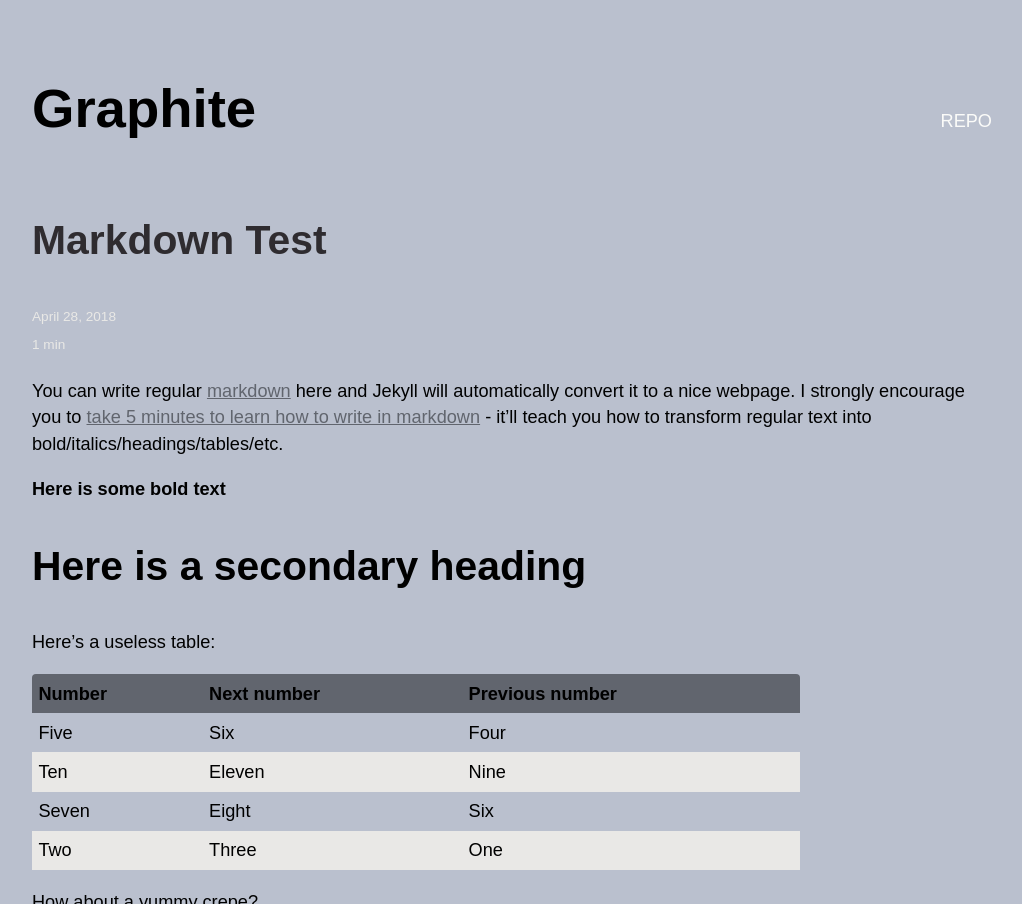
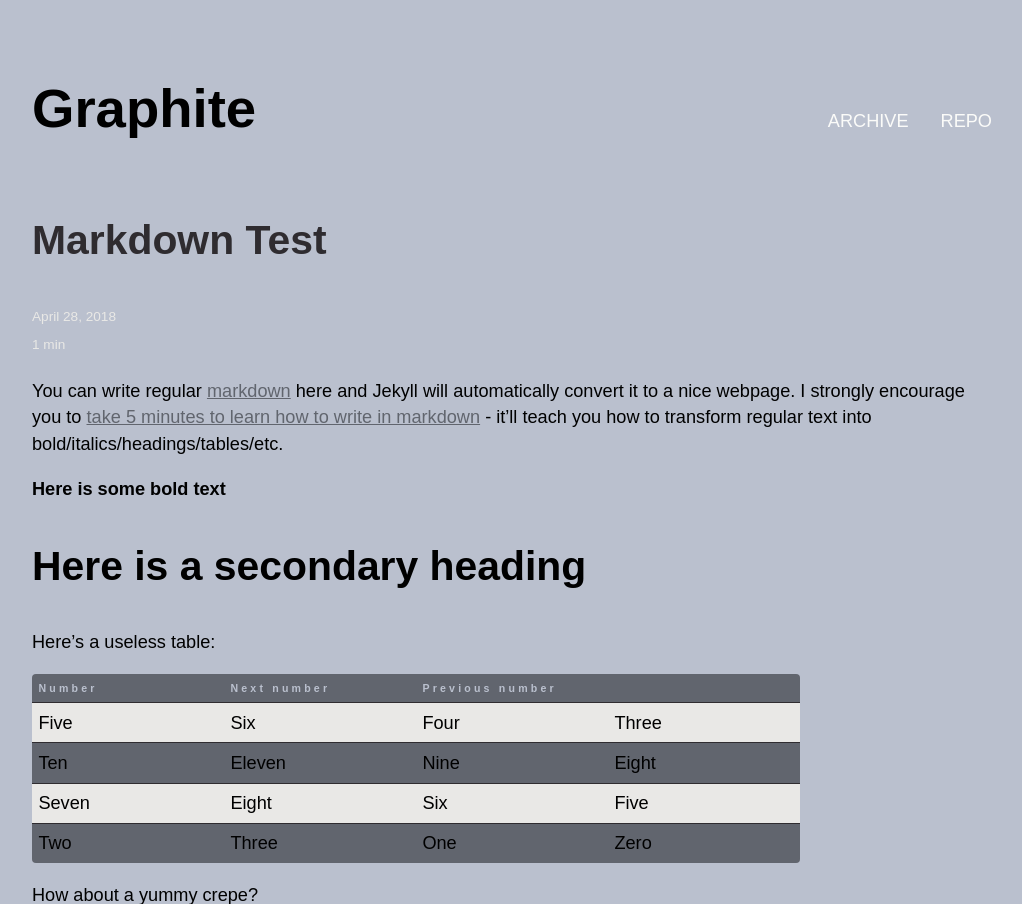
Before and after one commit to jpasholk/graphite, a Jekyll site: the page built from _posts/2018-04-28-markdown-test.markdown, in a window 1280 px wide, cut to the strip 0-904 px from the top of the page. Shown: the whole strip, without its empty margins (128-1150 px from the left). Built offline with Jekyll 4.4.1, drawn with Linux system fonts in a browser that asks for light colours; some web fonts are replaced.

Commit message:
Added beter table styling, and removed some <head> elements that were thorwing errors for now

```diff
--- a/_includes/head.html
+++ b/_includes/head.html
@@ -75,10 +75,10 @@
   <link rel="preconnect" href="https://www.example.com/">
   <link rel="prefetch" href="https://www.example.com/">
   <link rel="prerender" href="http://example.com/">
-  <link rel="preload" href="image.png" as="image">
+  <!-- <link rel="preload" href="image.png" as="image"> -->
 
   <!-- Facebook Open Graph -->
-  <meta property="fb:app_id" content="123456789">
+  <!-- <meta property="fb:app_id" content="123456789">
   <meta property="og:url" content="http://example.com/page.html">
   <meta property="og:type" content="website">
   <meta property="og:title" content="Content Title">
@@ -86,16 +86,16 @@
   <meta property="og:description" content="Description Here">
   <meta property="og:site_name" content="Site Name">
   <meta property="og:locale" content="en_US">
-  <meta property="article:author" content="">
+  <meta property="article:author" content=""> -->
 
   <!-- Twtter Card -->
-  <meta name="twitter:card" content="summary">
+  <!-- <meta name="twitter:card" content="summary">
   <meta name="twitter:site" content="@site_account">
   <meta name="twitter:creator" content="@individual_account">
   <meta name="twitter:url" content="http://example.com/page.html">
   <meta name="twitter:title" content="Content Title">
   <meta name="twitter:description" content="Content description less than 200 characters">
-  <meta name="twitter:image" content="http://example.com/image.jpg">
+  <meta name="twitter:image" content="http://example.com/image.jpg"> -->
 
   <!-- disallow Twitter from using your site's info for personalization purposes -->
   <meta name="twitter:dnt" content="on">
--- a/_includes/header.html
+++ b/_includes/header.html
@@ -3,6 +3,7 @@
   <nav id="nav" class="nav">
     <h1 id="logo"><a href="{{ "/" | relative_url }}">{{ site.title }}</a></h1>
     <ul>
+      <li><a href="{{ "/Archive" | relative_url }}">Archive</a></li>
       <li><a href="https://github.com/jpasholk/Graphite" target="_blank">Repo</a></li>
     </ul>
   </nav>
--- a/_posts/2018-04-28-markdown-test.markdown
+++ b/_posts/2018-04-28-markdown-test.markdown
@@ -16,12 +16,11 @@ You can write regular [markdown](https://markdowntutorial.com/) here and Jekyll
 Here's a useless table:
 
 | Number | Next number | Previous number |
-| :------ |:--- | :--- |
-| Five | Six | Four |
-| Ten | Eleven | Nine |
-| Seven | Eight | Six |
-| Two | Three | One |
-
+| :------ |:--- | :--- | :--- |
+| Five | Six | Four | Three |
+| Ten | Eleven | Nine | Eight |
+| Seven | Eight | Six | Five |
+| Two | Three | One | Zero |
 
 How about a yummy crepe?
 
--- a/_sass/layout.scss
+++ b/_sass/layout.scss
@@ -63,10 +63,16 @@ img {
 table {
   width: 80%;
   border-collapse: collapse;
+  table-layout: fixed;
+
 }
 
 thead {
   background-color: $dk-grey;
+  color: $grey;
+  font-size: .7rem;
+  letter-spacing: .2rem;
+  // border-bottom: 1px solid $dkr-grey;
 }
 
 thead th:nth-child(1) {
@@ -81,13 +87,25 @@ th, td {
   padding: .4rem;
 }
 
-tbody tr:nth-child(even) {
+tbody tr:nth-child(odd) {
   background-color: $lt-grey;
+  border-top: 1px solid $dkr-grey;
 }
 
-tbody tr:nth-last-child(1) {
-  border-radius: 0 0 4px 4px;
+tbody tr:nth-child(even) {
+  background-color: $dk-grey;
+  border-top: 1px solid $dkr-grey;
 }
+
+tbody tr:last-child td:first-child {
+  border-radius: 0 0 0 4px;
+}
+
+tbody tr:last-child td:last-child  {
+  border-radius: 0 0 4px 0;
+}
+
+
 
 
 footer {
--- a/_sass/skin.scss
+++ b/_sass/skin.scss
@@ -41,3 +41,7 @@ span.previous, span.next {
 .page_number {
   color: $lt-grey;
 }
+
+.archive-read-time {
+  color: $lt-grey;
+}
--- a/_sass/typography.scss
+++ b/_sass/typography.scss
@@ -26,7 +26,7 @@ body {
     font-size: 1em;
     line-height: 1.375;
   }
-  p.author {
+  p.author, span.archive-read-time {
     font-size: .9rem;
     margin-top: 1rem auto;
   }
@@ -81,6 +81,27 @@ blockquote {
   }
 }
 
+.tags {
+  font-size: .95rem;
+  text-transform: uppercase;
+  letter-spacing: .1rem;
+  color: $lt-grey;
+  a {
+    text-decoration: none;
+    color: $ltr-grey;
+  }
+}
+
+.tag-name {
+  text-transform: capitalize;
+}
+
+.tag-list {
+  list-style: none;
+  padding-inline-start: 0;
+  -webkit-padding-start: 0;
+}
+
 footer p {
   font-size: .8rem;
 }
```
Also changed, not shown: archive.html (added, +30 -0 lines).
